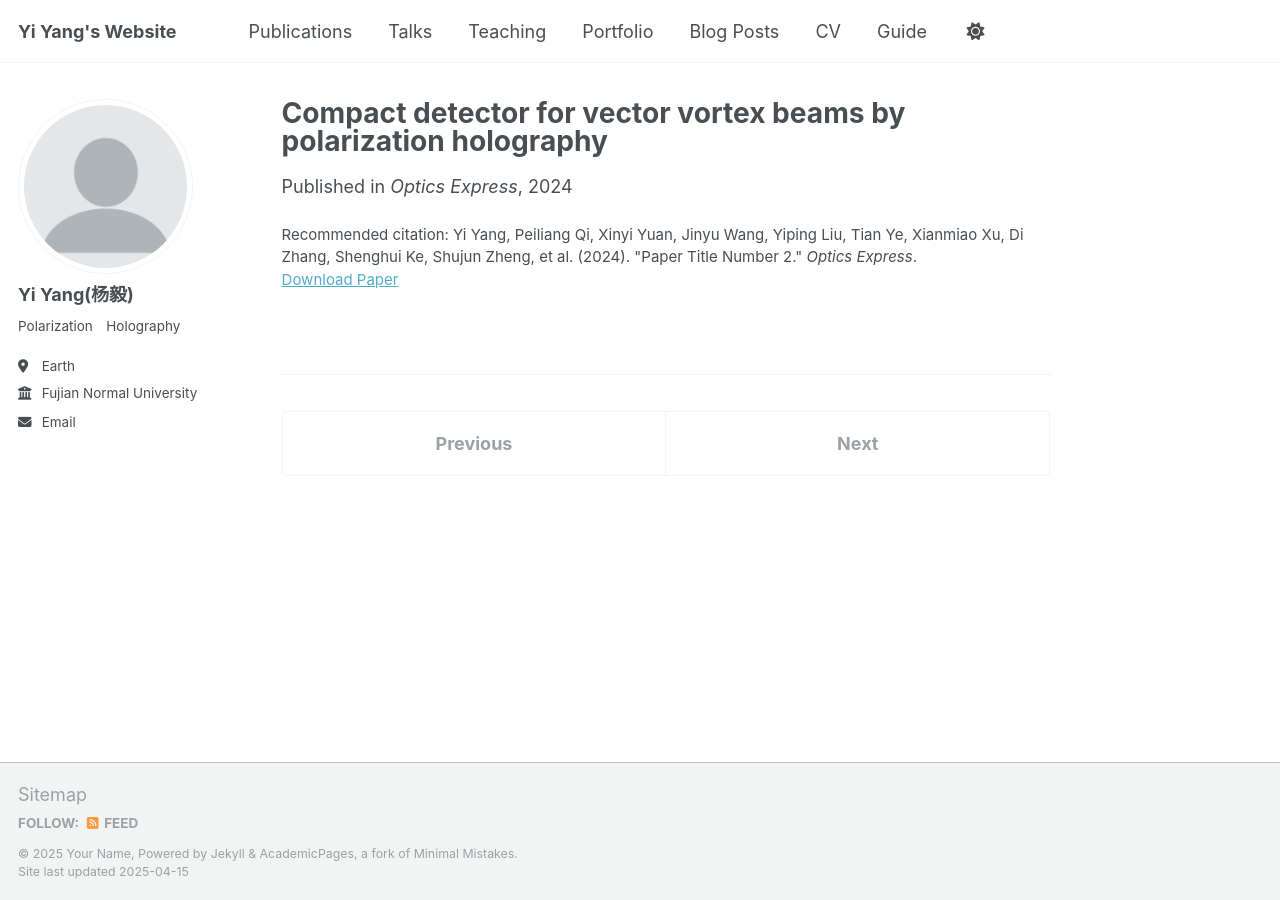
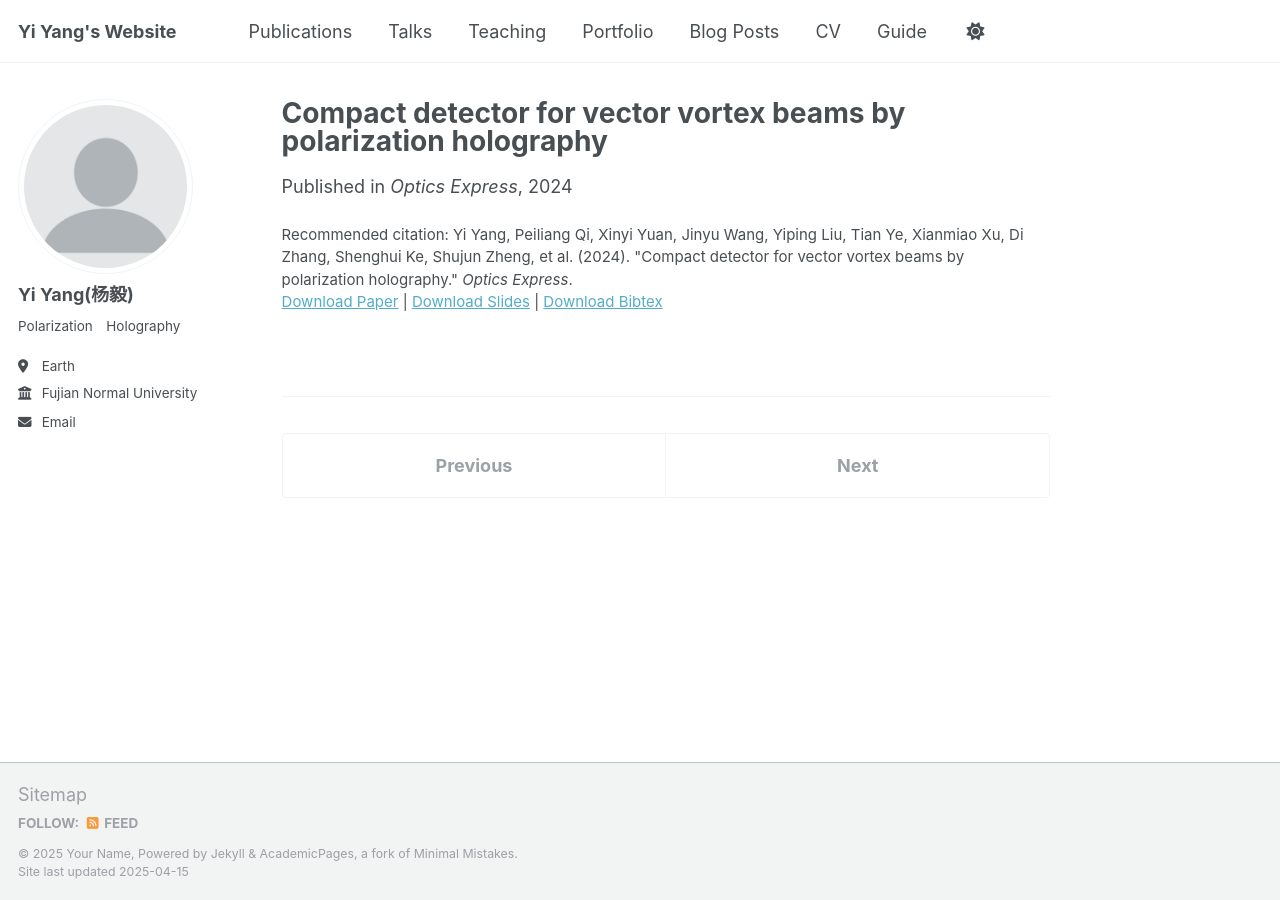
Before and after one commit to yiyang-opt/yiyang-opt.github.io, a Jekyll site: the page built from _publications/2024-11-18-Optics Express.md, in a window 1280 px wide. Built offline with Jekyll 4.4.1, drawn with Linux system fonts in a browser that asks for light colours.

Commit message:
Update 2024-11-18-Optics Express.md

```diff
--- a/_publications/2024-11-18-Optics Express.md
+++ b/_publications/2024-11-18-Optics Express.md
@@ -17,8 +17,8 @@ excerpt: >-
   as a promising tool for advanced optical applications.
 date: "2024-11-18"
 venue: "Optics Express"
-# slidesurl: ""
+slidesurl: ""
 paperurl: "https://doi.org/10.1364/OE.542116"
-# bibtexurl: ""
-citation: 'Yi Yang, Peiliang Qi, Xinyi Yuan, Jinyu Wang, Yiping Liu, Tian Ye, Xianmiao Xu, Di Zhang, Shenghui Ke, Shujun Zheng, et al. (2024). "Paper Title Number 2." <i>Optics Express</i>.'
+bibtexurl: ""
+citation: 'Yi Yang, Peiliang Qi, Xinyi Yuan, Jinyu Wang, Yiping Liu, Tian Ye, Xianmiao Xu, Di Zhang, Shenghui Ke, Shujun Zheng, et al. (2024). "Compact detector for vector vortex beams by polarization holography." <i>Optics Express</i>.'
 ---
```
